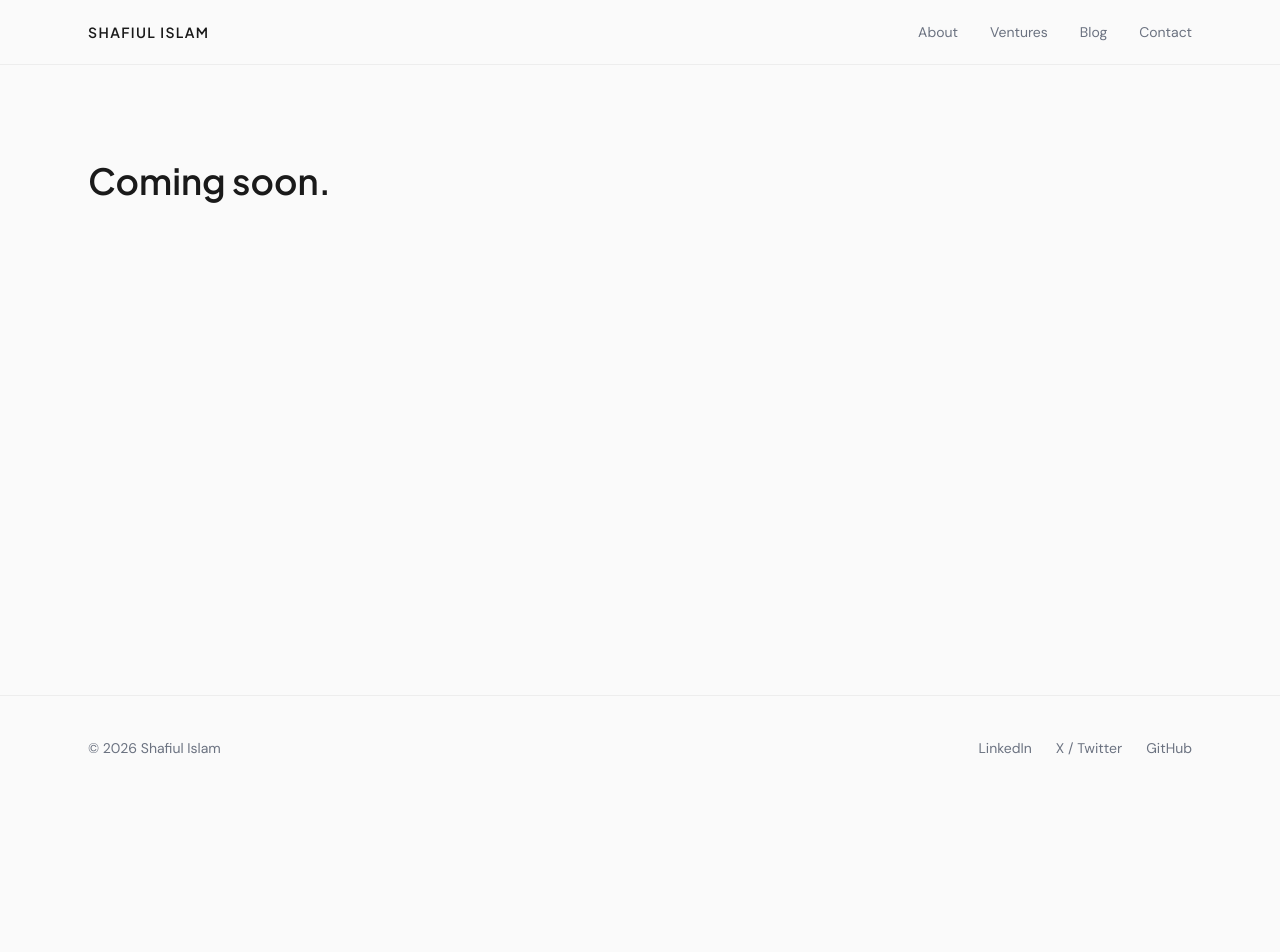
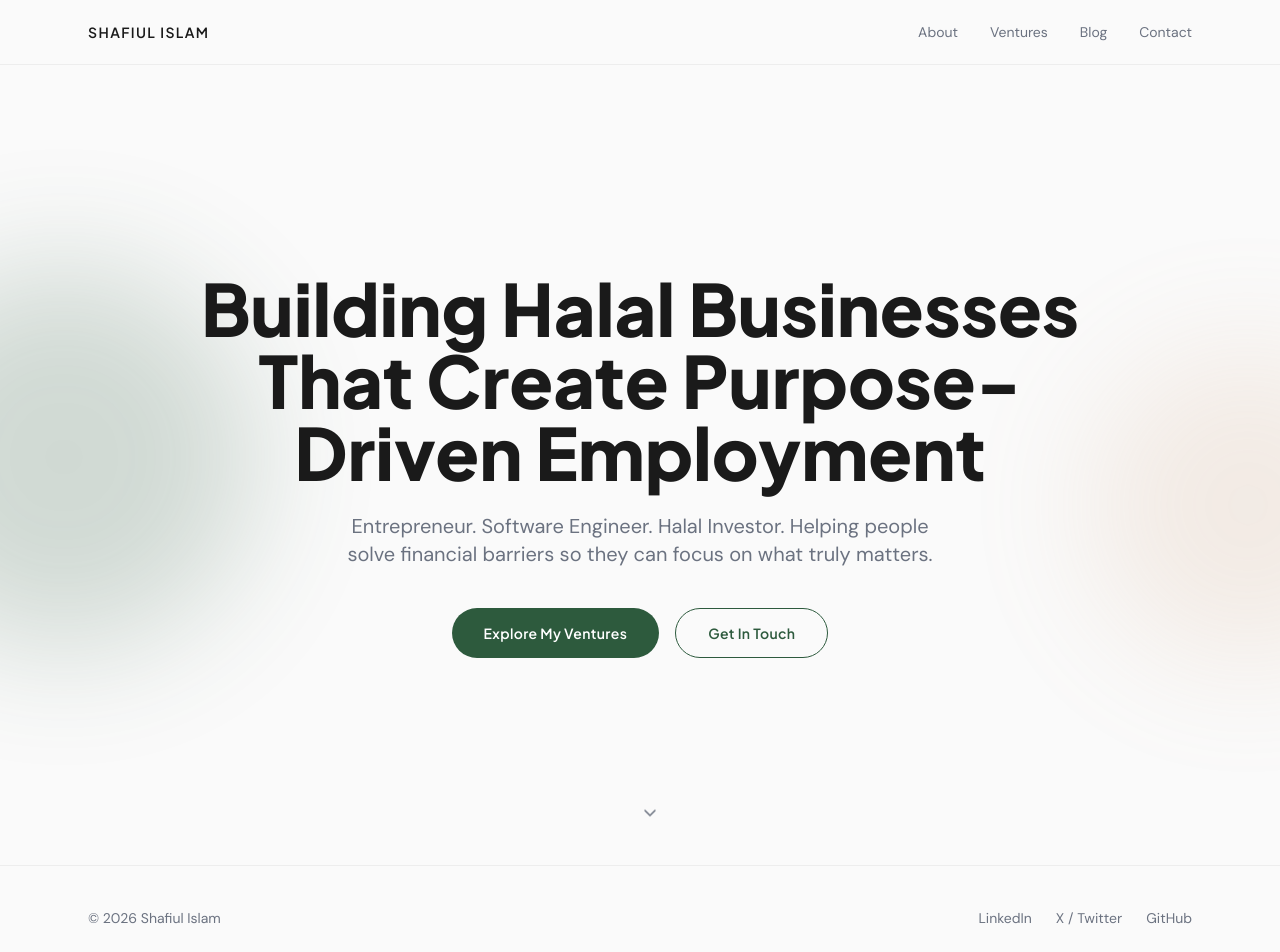
Before and after one commit to emes3ye/emes3ye, a Next.js app: page / in a window 1280 px wide. Shown: the top 952 px of the page. Before the commit the page ends 800 px from the top, so only its background shows below. Built offline with nearby package versions, Linux system fonts and the light colour scheme.

Commit message:
Task 002: Home Page — Hero Section ✅

```diff
--- a/app/globals.css
+++ b/app/globals.css
@@ -17,3 +17,18 @@ body {
     text-wrap: balance;
   }
 }
+
+@keyframes fadeUp {
+  from {
+    opacity: 0;
+    transform: translateY(24px);
+  }
+  to {
+    opacity: 1;
+    transform: translateY(0);
+  }
+}
+
+.hero-fade-up {
+  animation: fadeUp 0.8s ease-out forwards;
+}
--- a/app/page.tsx
+++ b/app/page.tsx
@@ -1,9 +1,9 @@
+import Hero from "@/components/sections/Hero";
+
 export default function Home() {
   return (
-    <div className="max-w-6xl mx-auto px-6 py-24">
-      <h1 className="font-heading font-800 text-4xl text-foreground">
-        Coming soon.
-      </h1>
-    </div>
+    <>
+      <Hero />
+    </>
   );
 }
--- /dev/null
+++ b/components/sections/Hero.tsx
@@ -0,0 +1,64 @@
+import Link from "next/link";
+
+export default function Hero() {
+  return (
+    <section className="relative min-h-screen flex flex-col items-center justify-center overflow-hidden px-6">
+      {/* Decorative gradient orbs */}
+      <div
+        className="absolute top-1/4 -left-32 w-96 h-96 rounded-full opacity-20 blur-3xl pointer-events-none"
+        style={{ background: "#2D5A3D" }}
+        aria-hidden="true"
+      />
+      <div
+        className="absolute bottom-1/4 -right-32 w-80 h-80 rounded-full opacity-15 blur-3xl pointer-events-none"
+        style={{ background: "#C8956C" }}
+        aria-hidden="true"
+      />
+
+      {/* Content */}
+      <div className="relative z-10 max-w-4xl mx-auto text-center hero-fade-up">
+        <h1 className="font-heading font-extrabold text-4xl md:text-6xl lg:text-7xl text-foreground leading-tight text-balance mb-6">
+          Building Halal Businesses That Create Purpose-Driven Employment
+        </h1>
+        <p className="text-muted text-lg md:text-xl max-w-2xl mx-auto mb-10 text-balance">
+          Entrepreneur. Software Engineer. Halal Investor. Helping people solve
+          financial barriers so they can focus on what truly matters.
+        </p>
+        <div className="flex flex-col sm:flex-row gap-4 justify-center">
+          <Link
+            href="/ventures"
+            className="inline-flex items-center justify-center px-8 py-3.5 rounded-full bg-accent text-white font-heading font-semibold text-sm tracking-wide hover:bg-accent/90 transition-colors duration-200"
+          >
+            Explore My Ventures
+          </Link>
+          <Link
+            href="/contact"
+            className="inline-flex items-center justify-center px-8 py-3.5 rounded-full border border-accent text-accent font-heading font-semibold text-sm tracking-wide hover:bg-accent hover:text-white transition-colors duration-200"
+          >
+            Get In Touch
+          </Link>
+        </div>
+      </div>
+
+      {/* Scroll indicator */}
+      <div className="absolute bottom-10 left-1/2 -translate-x-1/2 flex flex-col items-center gap-1 animate-bounce" aria-hidden="true">
+        <svg
+          width="20"
+          height="20"
+          viewBox="0 0 20 20"
+          fill="none"
+          xmlns="http://www.w3.org/2000/svg"
+          className="text-muted"
+        >
+          <path
+            d="M5 8l5 5 5-5"
+            stroke="currentColor"
+            strokeWidth="1.5"
+            strokeLinecap="round"
+            strokeLinejoin="round"
+          />
+        </svg>
+      </div>
+    </section>
+  );
+}
```
Also changed, not shown: .tasks/done/002_2026-03-14_hero-section.md.
